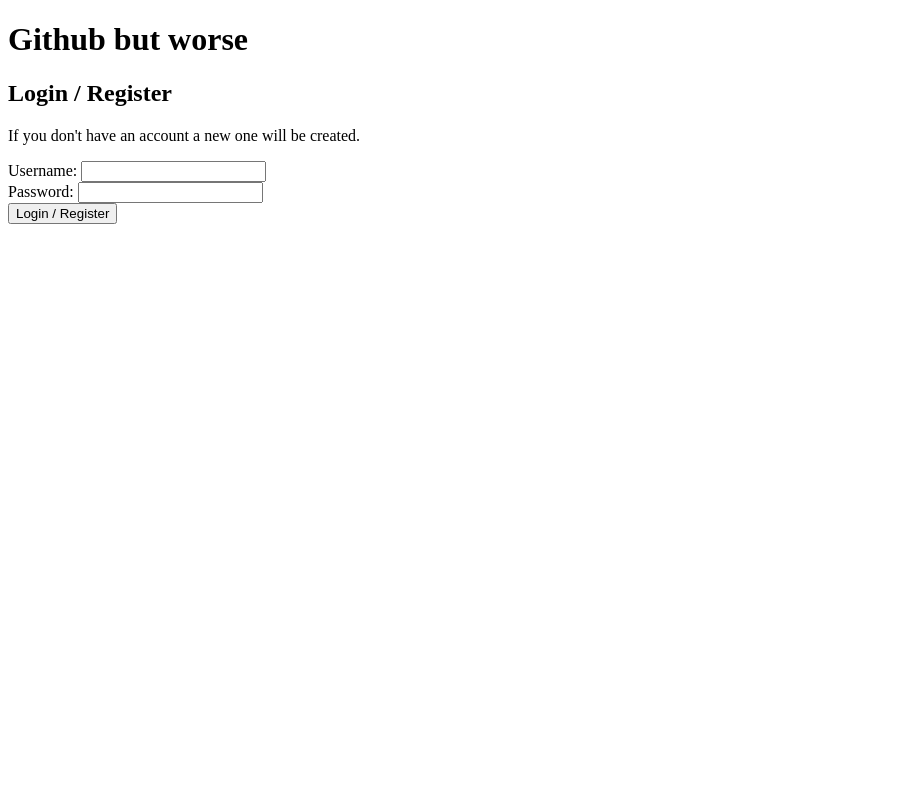
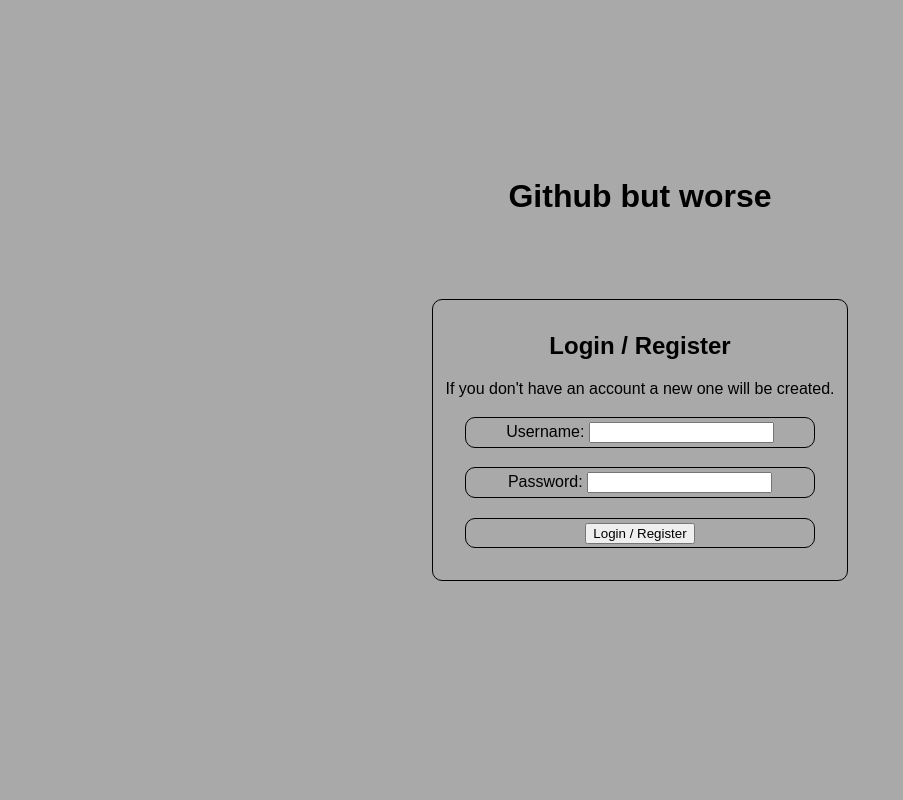
Before and after one commit to s1lenk/zaklucna, a Flask app: page /login in a window 1280 px wide. Shown: the whole page, without its empty margins (0-903 px from the left). Run offline with Flask 3, Linux system fonts and the light colour scheme.

Commit message:
shit login is now alr login

```diff
--- a/main.py
+++ b/main.py
@@ -8,7 +8,7 @@ app = Flask(__name__)
 app.secret_key = "holou_nit_skong_jvelin"
 
 db = TinyDB('user.json')
-user = db.table('user')
+user_table = db.table('user')
 repository = db.table('repository')
 User = Query()
 
@@ -26,17 +26,17 @@ def login():
             username = request.form['username']
             password = request.form['password']
 
-            user = user.get(user.username == username)
+            user_record = user_table.get(User.username == username)
 
-            if user:
-                if user['password'] == password:
+            if user_record:
+                if user_record['password'] == password:
                     session['username'] = username
 
                     return jsonify({'success': True})
                 else:
-                    return jsonify({'success': True, 'error': 'Napačno geslo'})
+                    return jsonify({'success': False, 'error': 'Napačno geslo'})
             else:
-                user.insert({'username': username, 'password': password})
+                user_table.insert({'username': username, 'password': password})
                 session['username'] = username
                 return jsonify({'success': True})
 
@@ -58,4 +58,4 @@ if __name__ == "__main__":
     if not os.path.exists('templates'):
         os.makedirs('templates')
 
-app.run(debug=True)
+    app.run(debug=True)
--- a/templates/login.html
+++ b/templates/login.html
@@ -4,6 +4,39 @@
     <meta charset="UTF-8">
     <meta name="viewport" content="width=device-width, initial-scale=1.0">
     <title>LOGIN PAGE</title>
+    <style>
+        body {
+            background-color: darkgray;
+            display: flex;
+            flex-direction: column;
+            align-items: center;
+            justify-content: center;
+            min-height: 100vh;
+            margin: 0;
+            padding: 20px;
+            box-sizing: border-box;
+            text-align: center;
+            font-family: Arial, sans-serif;
+        }
+
+        div {
+            box-sizing: border-box;
+            border-style: solid;
+            border-width: 1px;
+            border-radius: 10px;
+            margin: 5%;
+            padding: 1%;
+        }
+        .loginButton{
+            box-sizing: border-box;
+            border-style: solid;
+            border-width: 1px;
+            border-radius: 10px;
+            margin: 5%;
+            padding: 0;
+
+        }
+    </style>
 </head>
 <script src="https://cdnjs.cloudflare.com/ajax/libs/jquery/3.7.1/jquery.min.js"></script>
 <body>
--- a/user.json
+++ b/user.json
@@ -0,0 +1 @@
+{"user": {"1": {"username": "andrej", "password": "123"}}}
```
